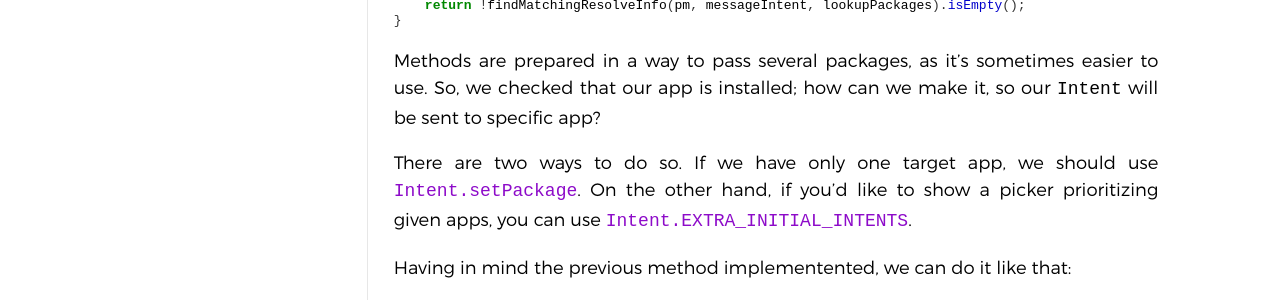
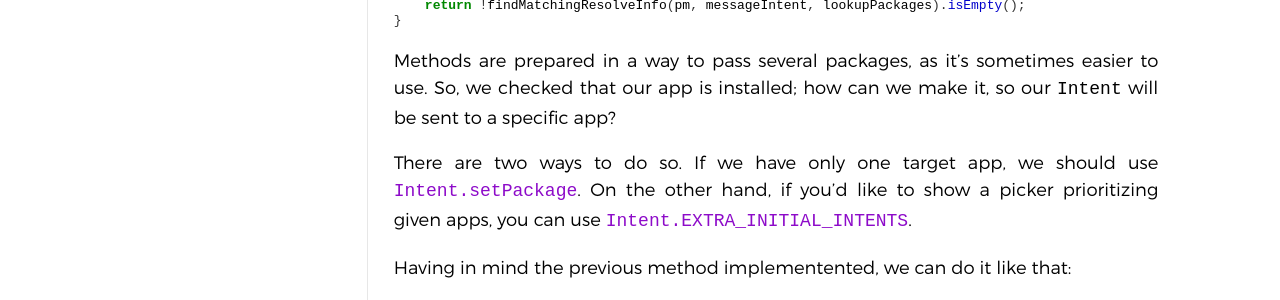
Before and after one commit to tooploox/tooploox.github.io, a Jekyll site: the page built from _posts/2015-05-15-sharing-with-android.markdown, in a window 1280 px wide and 900 px high, scrolled down 2360 px. Shown: the part 184-484 px from the top of the window. Built offline with Jekyll 4.4.1, drawn with Linux system fonts in a browser that asks for light colours; nearby versions of some CDN libraries; Markdown is read by kramdown in place of the engine named in the settings.

Commit message:
Added missing

````diff
--- a/_posts/2015-05-15-sharing-with-android.markdown
+++ b/_posts/2015-05-15-sharing-with-android.markdown
@@ -77,7 +77,7 @@ static boolean isPackageInstalled(PackageManager pm, Intent messageIntent, Strin
 }
 ```
 
-Methods are prepared in a way to pass several packages, as it's sometimes easier to use. So, we checked that our app is installed; how can we make it, so our `Intent` will be sent to specific app?
+Methods are prepared in a way to pass several packages, as it's sometimes easier to use. So, we checked that our app is installed; how can we make it, so our `Intent` will be sent to a specific app?
 
 There are two ways to do so. If we have only one target app, we should use [`Intent.setPackage`](http://developer.android.com/reference/android/content/Intent.html#setPackage(java.lang.String)). On the other hand, if you'd like to show a picker prioritizing given apps, you can use [`Intent.EXTRA_INITIAL_INTENTS`](http://developer.android.com/reference/android/content/Intent.html#EXTRA_INITIAL_INTENTS).
 
````
